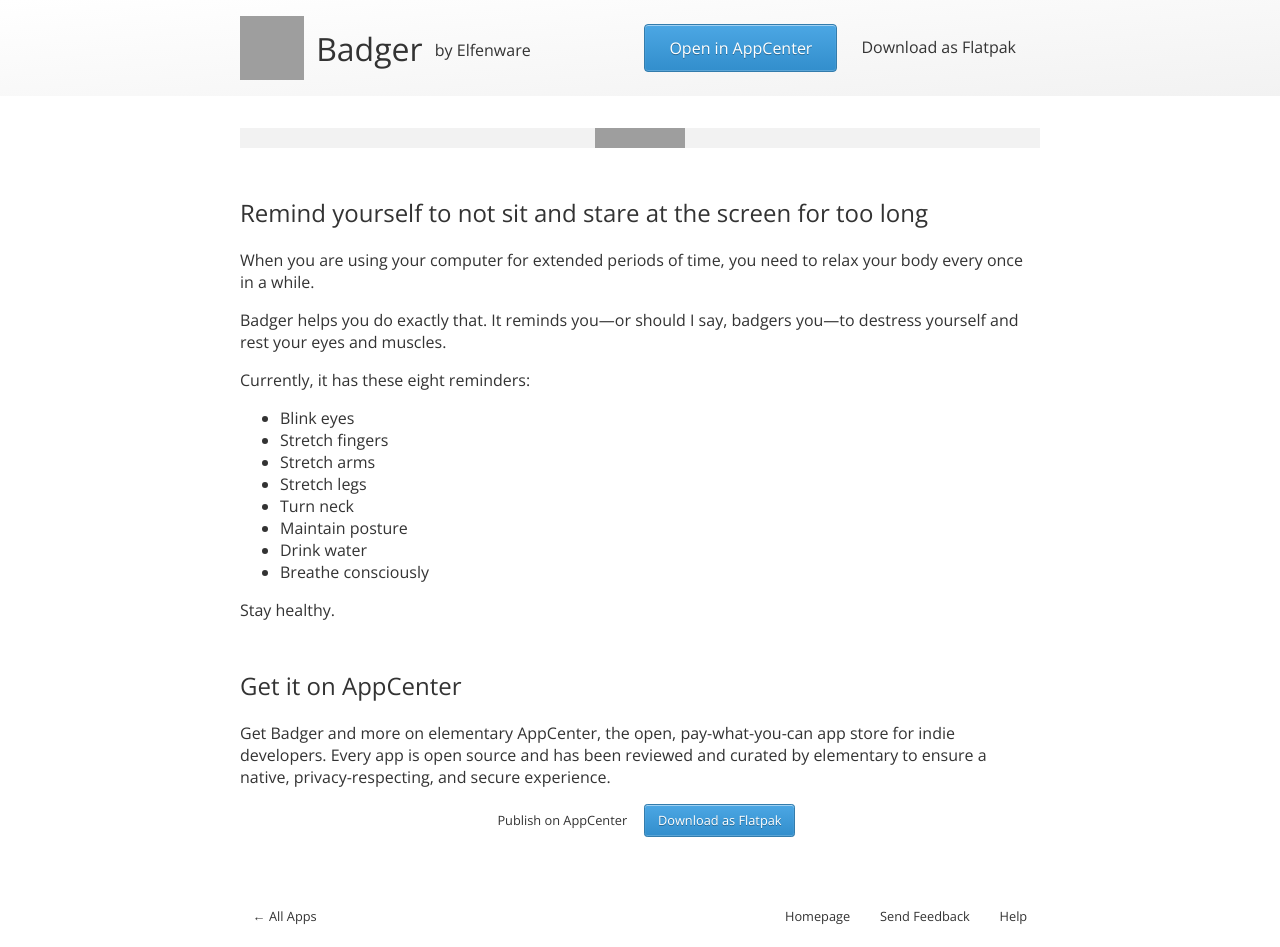
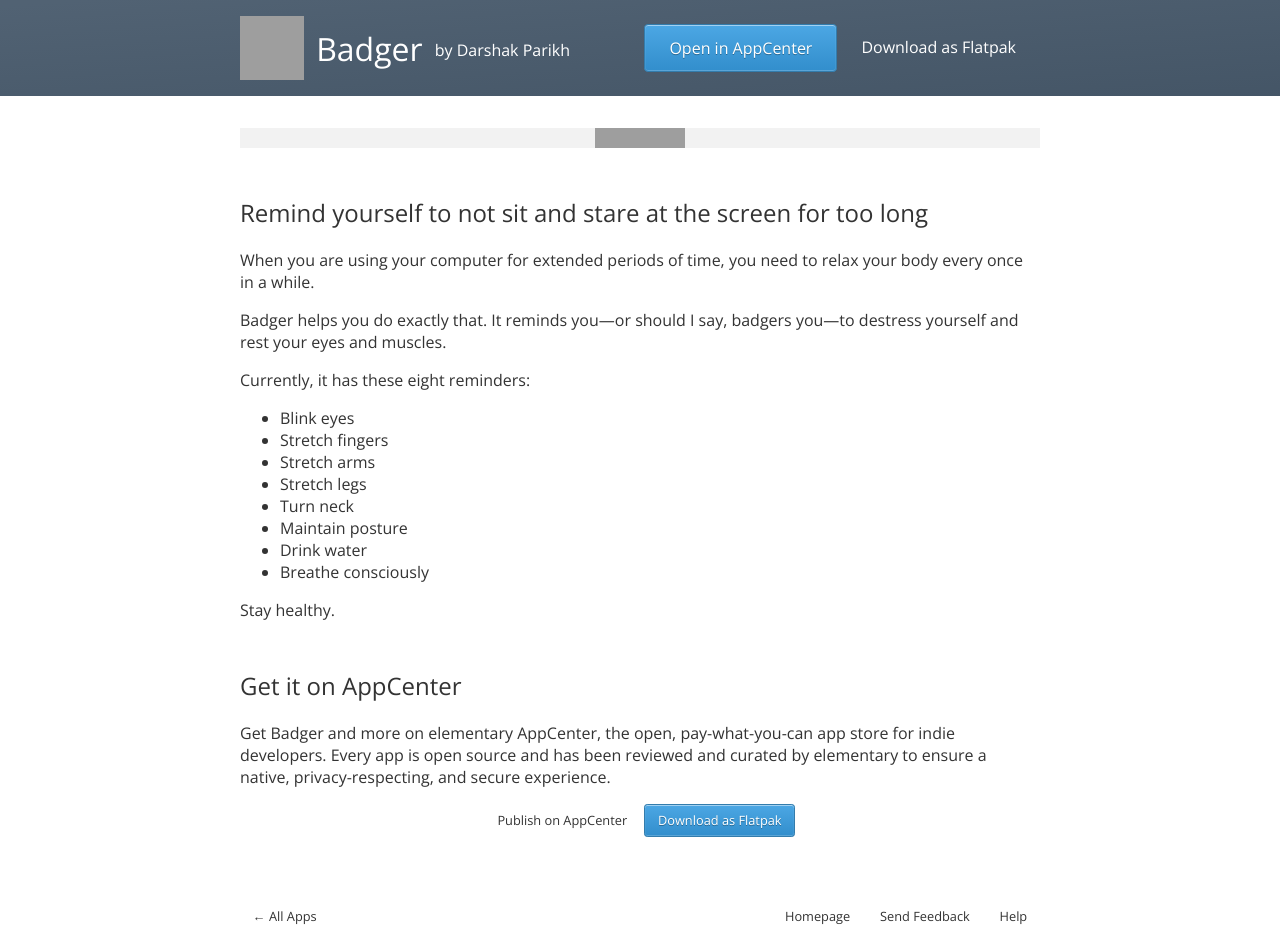
Before and after one commit to elementary/appcenter-web, a Jekyll site: the page built from _apps/com.github.elfenware.badger.md, in a window 1280 px wide. Built offline with Jekyll 4.4.1, drawn with Linux system fonts in a browser that asks for light colours; nearby versions of some CDN libraries; part of the change alters nothing that is shown; grey boxes are pictures that could not be loaded.

Commit message:
Automatic update of data

```diff
--- a/_apps/com.github.elfenware.badger.md
+++ b/_apps/com.github.elfenware.badger.md
@@ -2,7 +2,7 @@
 app_id: com.github.elfenware.badger
 title: "Badger"
 summary: "Remind yourself to not sit and stare at the screen for too long"
-developer: "Elfenware"
+developer: "Darshak Parikh"
 homepage: https://github.com/elfenware/badger
 help_page: https://github.com/elfenware/badger/issues
 bugtracker: https://github.com/elfenware/badger/issues
@@ -10,8 +10,8 @@ dist: flatpak
 screenshots:
   - https://raw.githubusercontent.com/elfenware/badger/master/data/window-screenshot.png
 color:
-  primary: "#fff"
-  primary-text: "#333"
+  primary: "#485a6c"
+  primary-text: "#fff"
 price: false
 releases:
 
```
